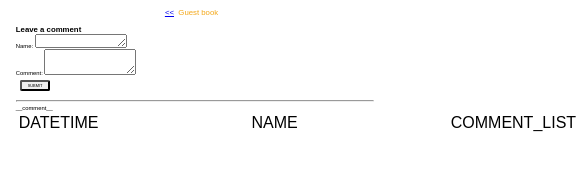
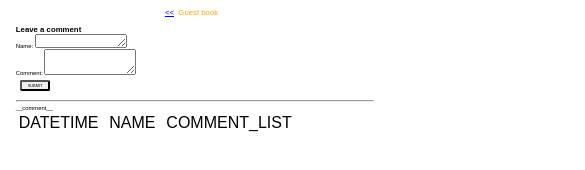
Before and after one commit to step-batch-7/flower-catalog-bcalm, a plain HTML site: page public/html/guestBook.html in a window 390 px wide. Shown: the top 170 px of the page, 585 px wide, since content can reach past the window. Drawn offline with Linux system fonts and the light colour scheme.

Commit message:
Made guestBook page responsive.

```diff
--- a/public/css/guestBook.css
+++ b/public/css/guestBook.css
@@ -34,5 +34,5 @@
 }
 
 td {
-  padding-right: 150px;
+  padding-right: 2vw;
 }
```
